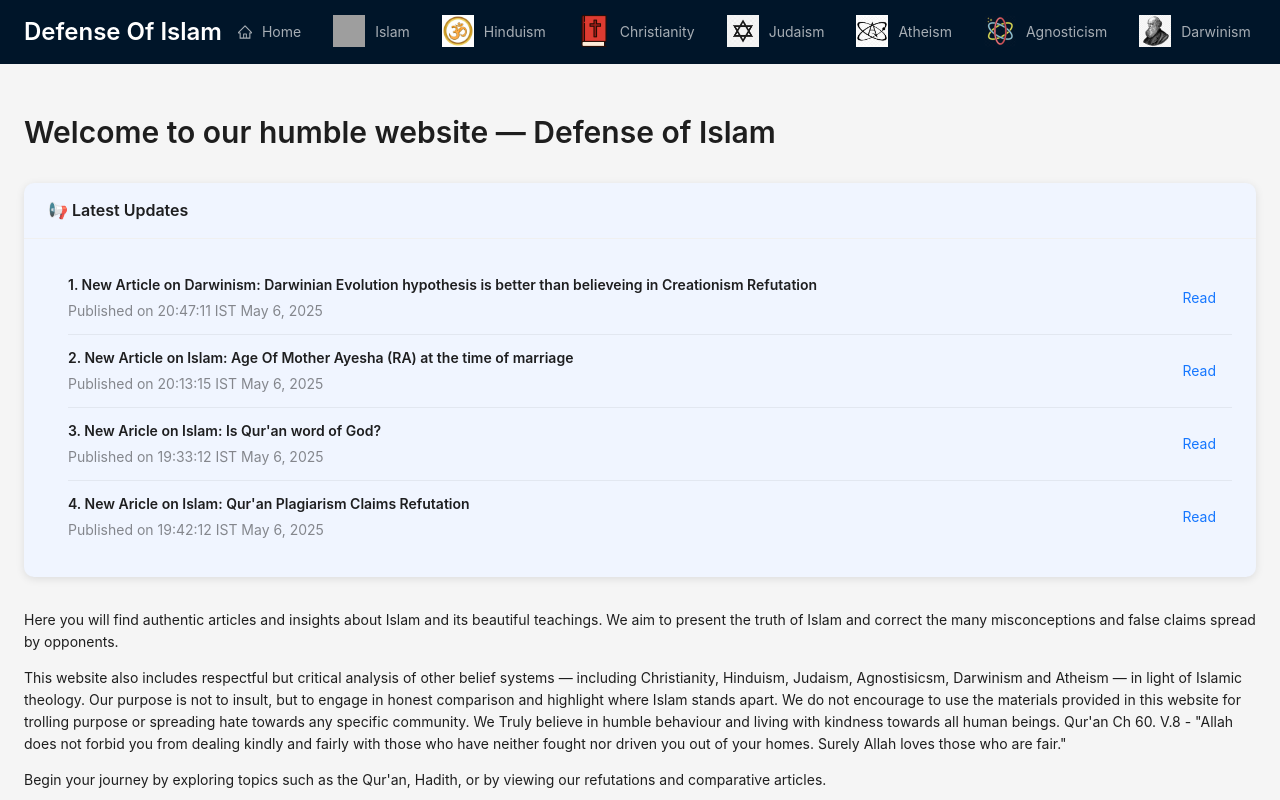
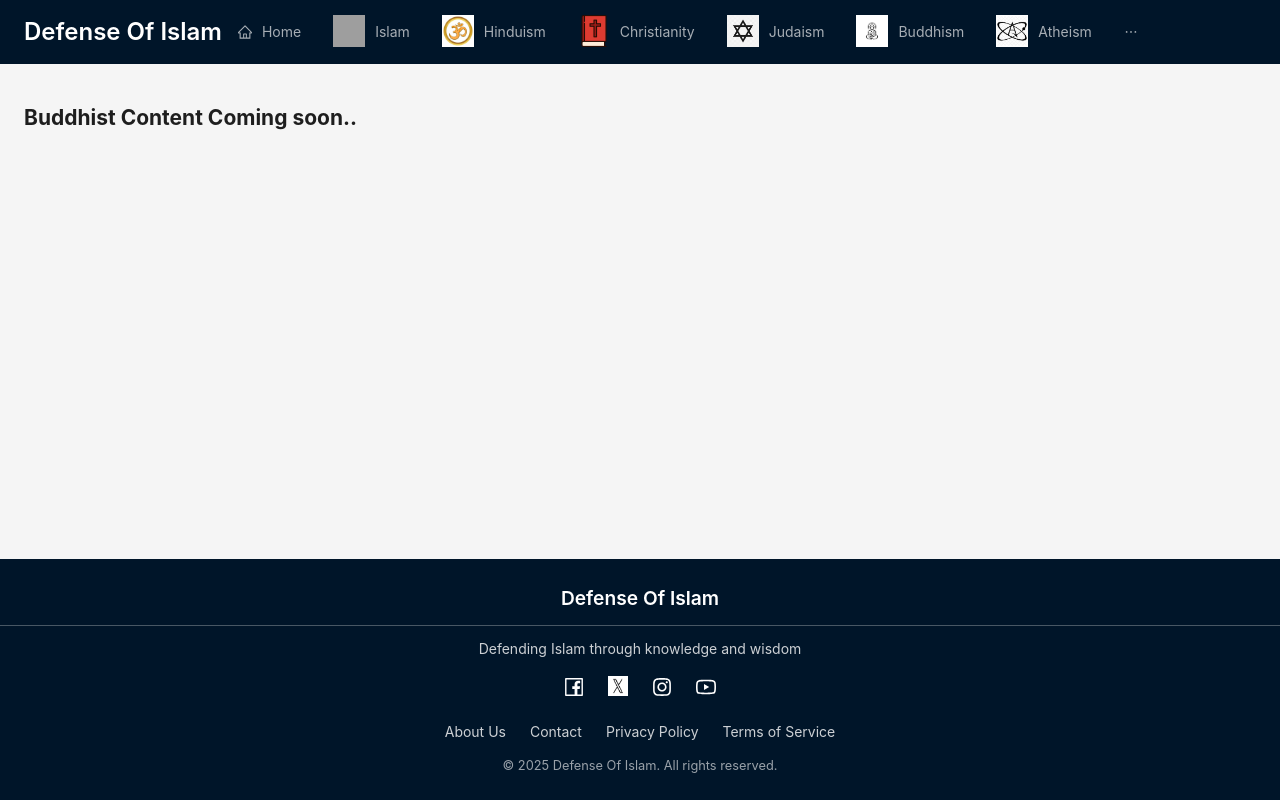
Before and after one commit to defenseofislam/web, a React (Create React App) app: page /web/buddhism in a window 1280 px wide. Shown: the top 800 px of the page. Built offline with nearby package versions, Linux system fonts and the light colour scheme; grey boxes are pictures that could not be loaded; a web font is replaced by a local one.

Commit message:
feat: add Buddhism page and update routing and Navbar to include it

```diff
--- a/src/approutes.js
+++ b/src/approutes.js
@@ -5,6 +5,7 @@ import Islam from "./pages/Islam";
 import Christianity from "./pages/Christianity";
 import Judaism from "./pages/Judaism";
 import Atheism from "./pages/Atheism";
+import Buddhism from "./pages/Buddhism";
 import Agnosticism from "./pages/Agnosticism";
 import Darwinism from "./pages/Darwinism";
 import Hinduism from "./pages/Hinduism";
@@ -22,6 +23,7 @@ const routes = [
   { path: "/islam", element: <Islam /> },
   { path: "/christianity", element: <Christianity /> },
   { path: "/judaism", element: <Judaism /> },
+  { path: "/buddhism", element: <Buddhism /> },
   { path: "/atheism", element: <Atheism /> },
   { path: "/agnosticism", element: <Agnosticism /> },
   { path: "/darwinism", element: <Darwinism /> },
--- a/src/components/Navbar.js
+++ b/src/components/Navbar.js
@@ -14,6 +14,7 @@ import AtheismIcon from "../assets/atheism.jpeg";
 import AgnosticismIcon from "../assets/agnosticism-4163376-3448916.png";
 import DarwinismIcon from "../assets/darwin.png";
 import HinduismIcon from "../assets/pngtree-hindu-om-symbol-vector-icon-png-image_1872496.jpg";
+import BuddhismIcon from "../assets/buddha-statue-icon-simple-social-600nw-2525229493.webp"
 
 const { Header } = Layout;
 const { Title } = Typography;
@@ -91,6 +92,21 @@ const Navbar = () => {
       label: (
         <Link to="/judaism" onClick={() => setDrawerVisible(false)}>
           Judaism
+        </Link>
+      ),
+    },
+    {
+      key: "5.1",
+      icon: (
+        <img
+          src={BuddhismIcon}
+          alt="Placeholder"
+          style={{ width: 32, height: 32, position: "relative", top: 8 }}
+        />
+      ),
+      label: (
+        <Link to="/buddhism" onClick={() => setDrawerVisible(false)}>
+          Buddhism
         </Link>
       ),
     },
--- /dev/null
+++ b/src/pages/Buddhism.js
@@ -0,0 +1,14 @@
+import React from "react";
+import { Layout } from "antd";
+
+const { Content } = Layout;
+
+function Buddhism() {
+  return (
+    <Content style={{ padding: "24px" }}>
+      <h2>Buddhist Content Coming soon..</h2>
+    </Content>
+  );
+}
+
+export default Buddhism;
```
Also changed, not shown: src/assets/buddha-statue-icon-simple-social-600nw-2525229493.webp (added).
